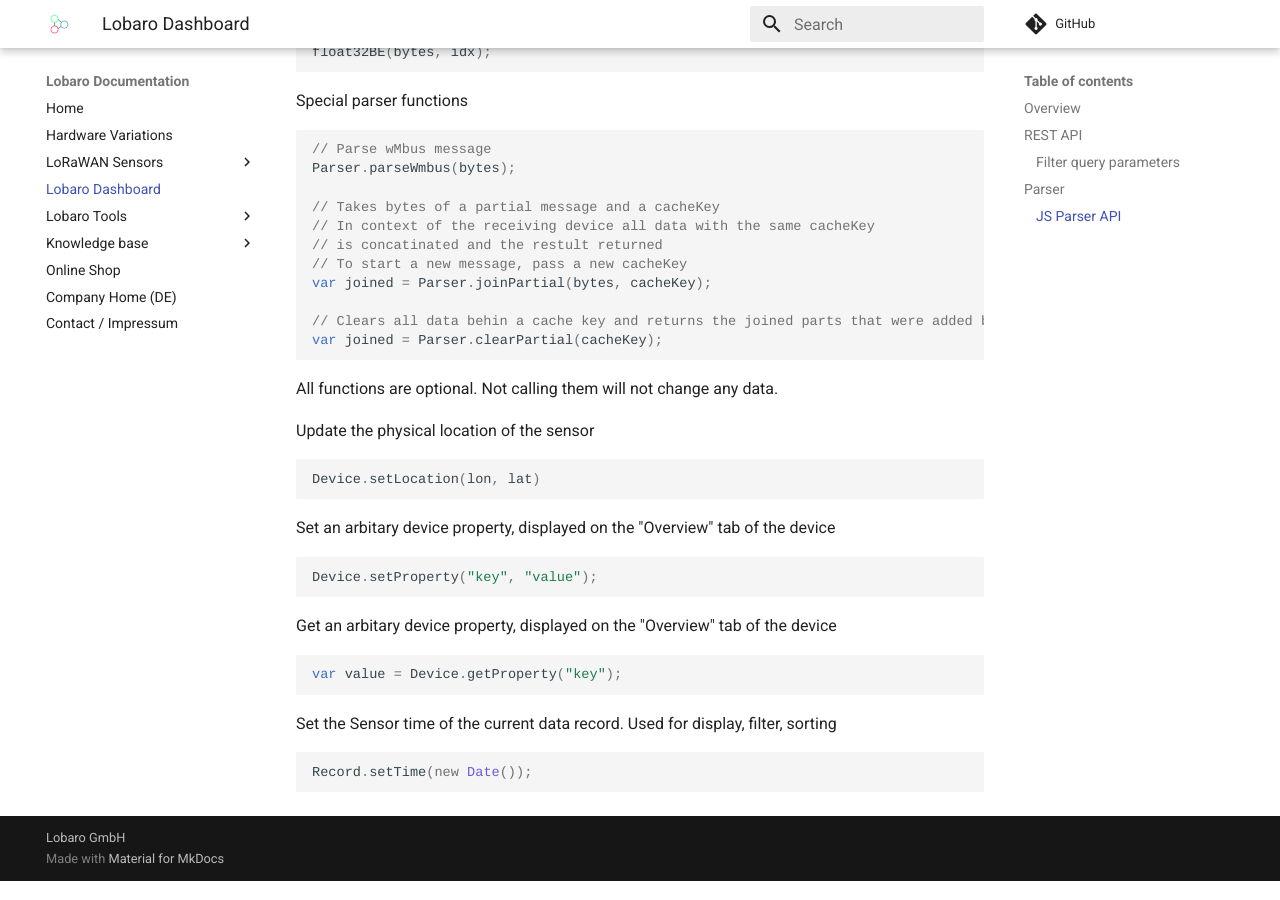
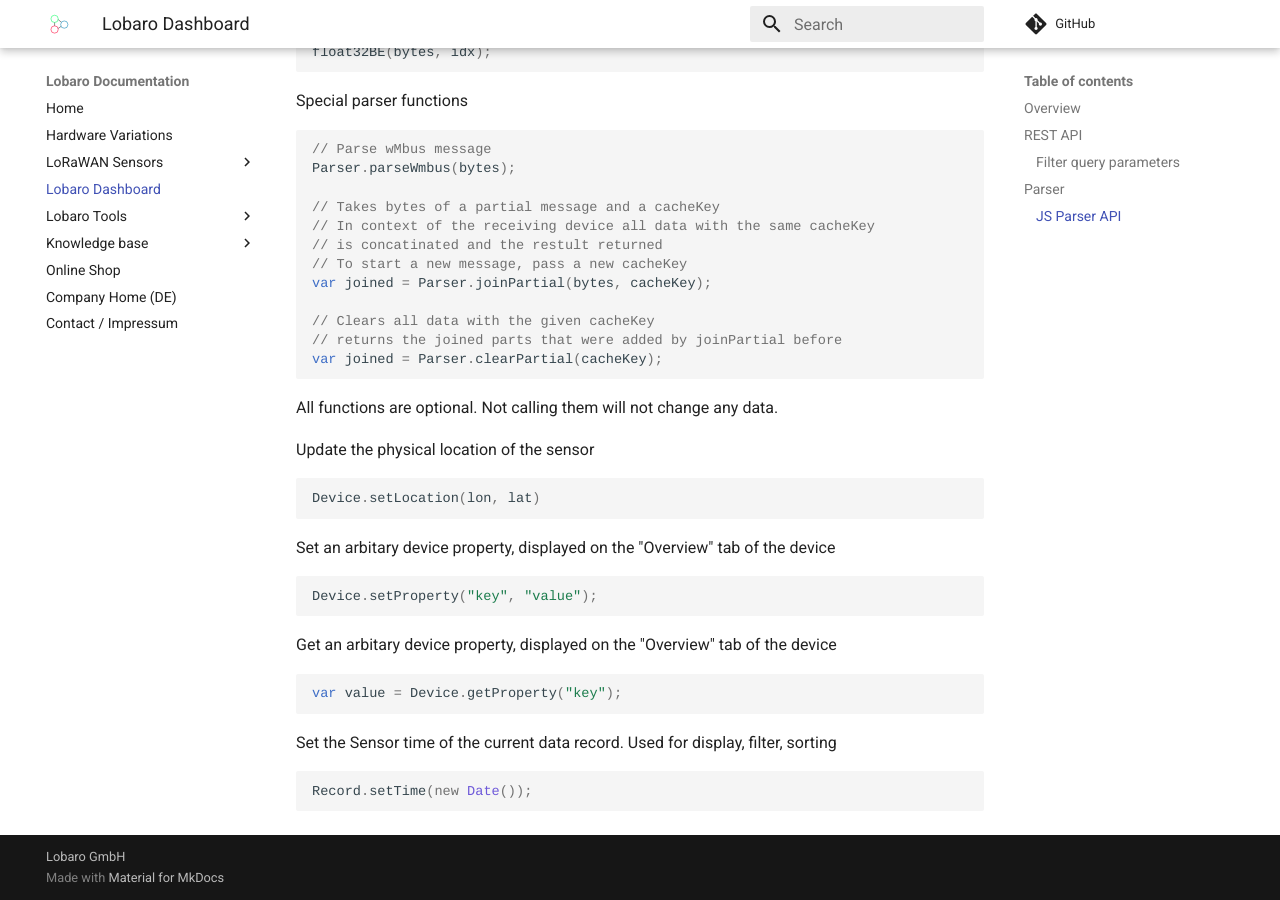
Before and after one commit to Lobaro/docs, an MkDocs documentation site: the page built from docs/dashboard/index.md, in a window 1280 px wide and 900 px high, scrolled down 2276 px. Built offline with MkDocs 1.6.1 and Material for MkDocs 9.7.7, drawn with Linux system fonts in a browser that asks for light colours; a script that is not in the unit is left out; comment, search, counter and statistics services are not loaded.

Commit message:
Update index.md

````diff
--- a/docs/dashboard/index.md
+++ b/docs/dashboard/index.md
@@ -109,7 +109,8 @@
 // To start a new message, pass a new cacheKey
 var joined = Parser.joinPartial(bytes, cacheKey);
 
-// Clears all data behin a cache key and returns the joined parts that were added before
+// Clears all data with the given cacheKey
+// returns the joined parts that were added by joinPartial before
 var joined = Parser.clearPartial(cacheKey);
 ```
 
````
